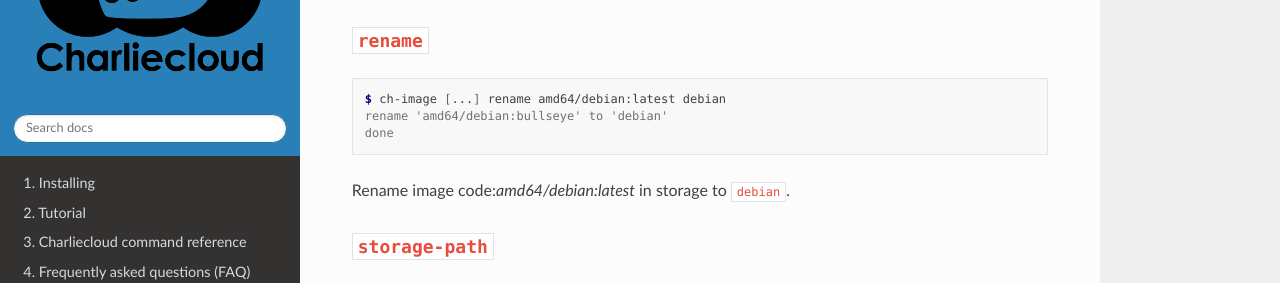
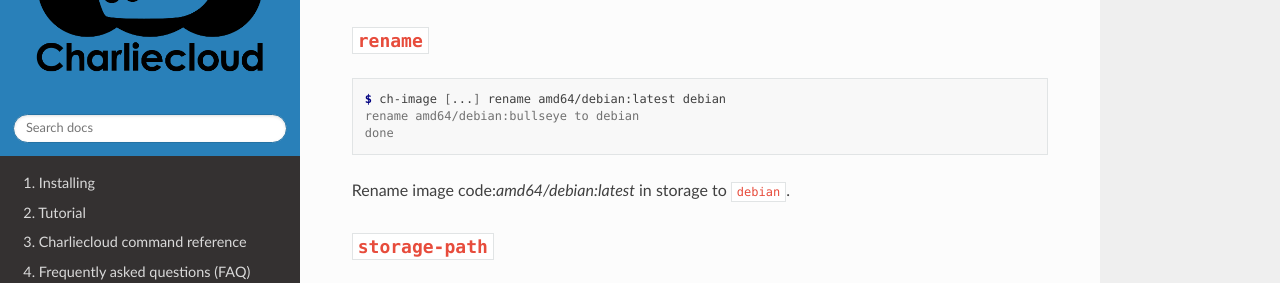
Before and after one commit to hpc/charliecloud, a Sphinx documentation site: the page built from doc/ch-image.rst, in a window 1280 px wide and 900 px high, scrolled down 15468 px. Shown: the part 151-434 px from the top of the window. Built offline with Sphinx 7.4.7 and the Read the Docs theme 2.0.0, drawn with Linux system fonts in a browser that asks for light colours.

Commit message:
update example outout

```diff
--- a/doc/ch-image_desc.rst
+++ b/doc/ch-image_desc.rst
@@ -841,7 +841,7 @@ Delete all images and cache from ch-image builder storage.
 ::
 
    $ ch-image [...] rename amd64/debian:latest debian
-   rename 'amd64/debian:bullseye' to 'debian'
+   rename amd64/debian:bullseye to debian
    done
 
 Rename image code:`amd64/debian:latest` in storage to :code:`debian`.
```
